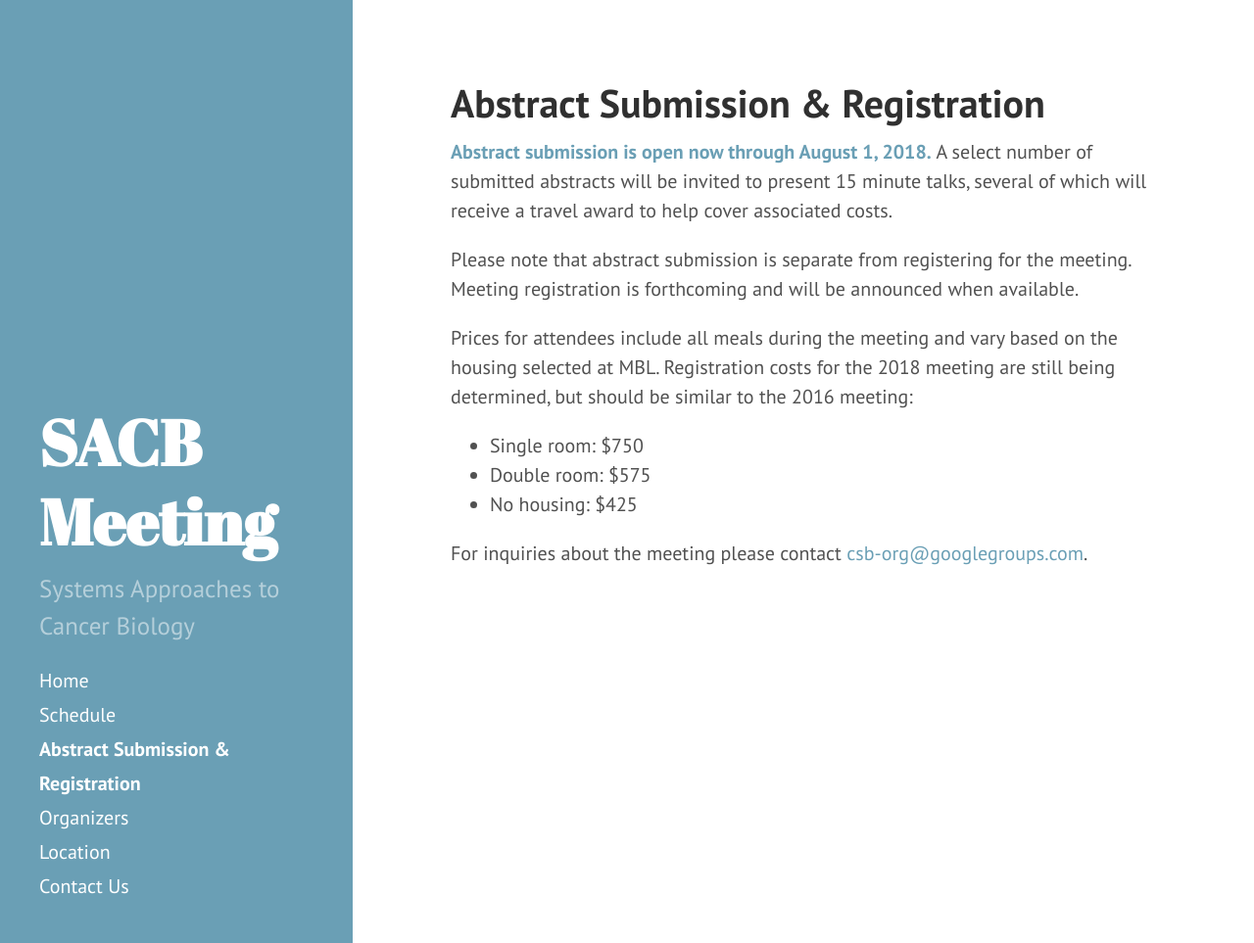
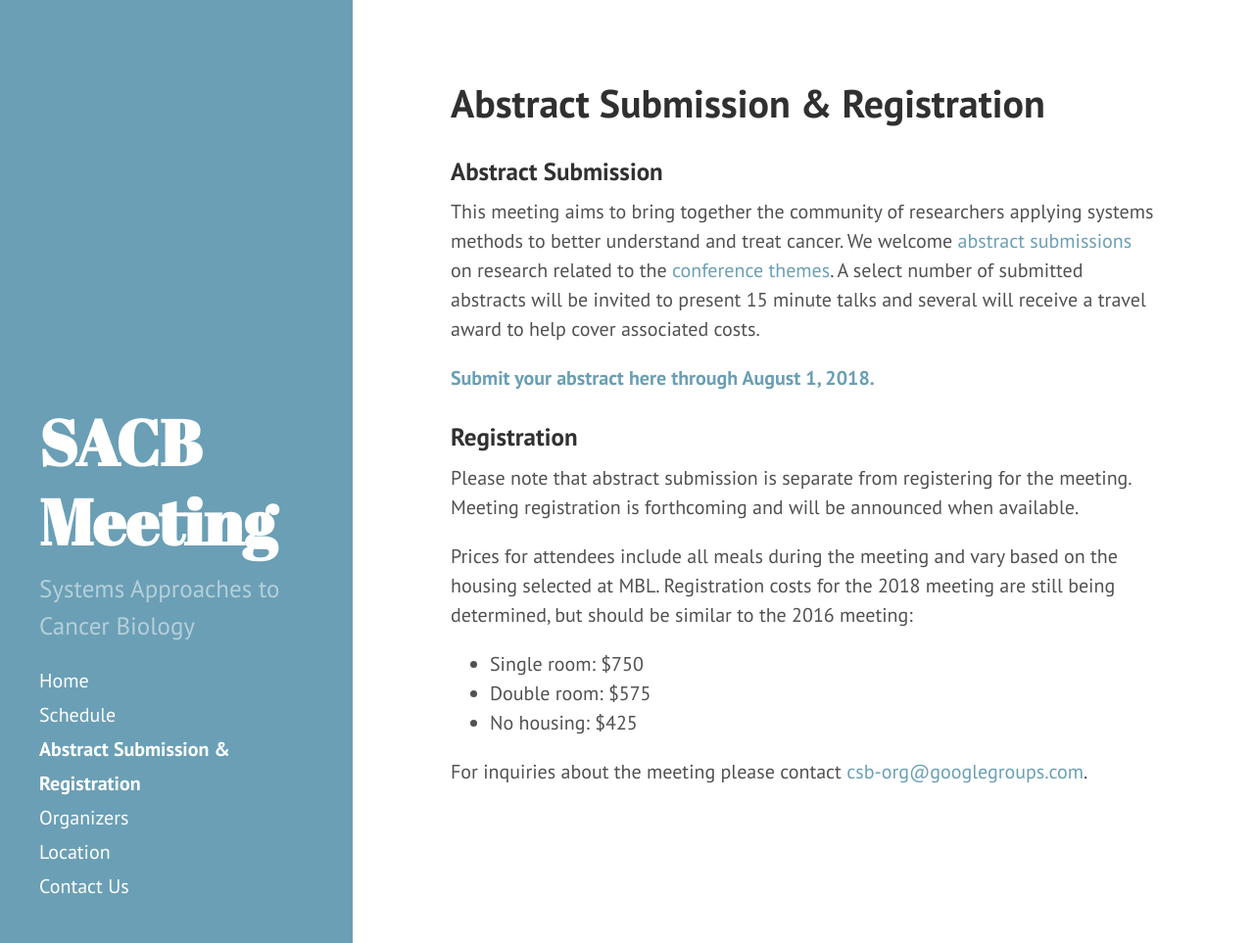
Before and after one commit to AECCSB/sacb-meeting, a Jekyll site: the page built from registration-abstract-submission.md, in a window 1280 px wide and 963 px high. Shown: the whole window at 98% size. Built offline with Jekyll 4.4.1, drawn with Linux system fonts in a browser that asks for light colours.

Commit message:
Update registration-abstract-submission.md

```diff
--- a/registration-abstract-submission.md
+++ b/registration-abstract-submission.md
@@ -3,7 +3,13 @@ title: Abstract Submission & Registration
 layout: page
 ---
 
-**[Abstract submission is open now through August 1, 2018.](https://redcap.sagebase.org/redcap/surveys/?s=T9YL4X44KF)** A select number of submitted abstracts will be invited to present 15 minute talks, several of which will receive a travel award to help cover associated costs.
+### Abstract Submission
+
+This meeting aims to bring together the community of researchers applying systems methods to better understand and treat cancer. We welcome [abstract submissions](https://redcap.sagebase.org/redcap/surveys/?s=T9YL4X44KF) on research related to the [conference themes](https://sacbmeeting.org/schedule.html). A select number of submitted abstracts will be invited to present 15 minute talks and several will receive a travel award to help cover associated costs.
+
+**[Submit your abstract here through August 1, 2018.](https://redcap.sagebase.org/redcap/surveys/?s=T9YL4X44KF)**
+
+### Registration
 
 Please note that abstract submission is separate from registering for the meeting. Meeting registration is forthcoming and will be announced when available.
 
```
